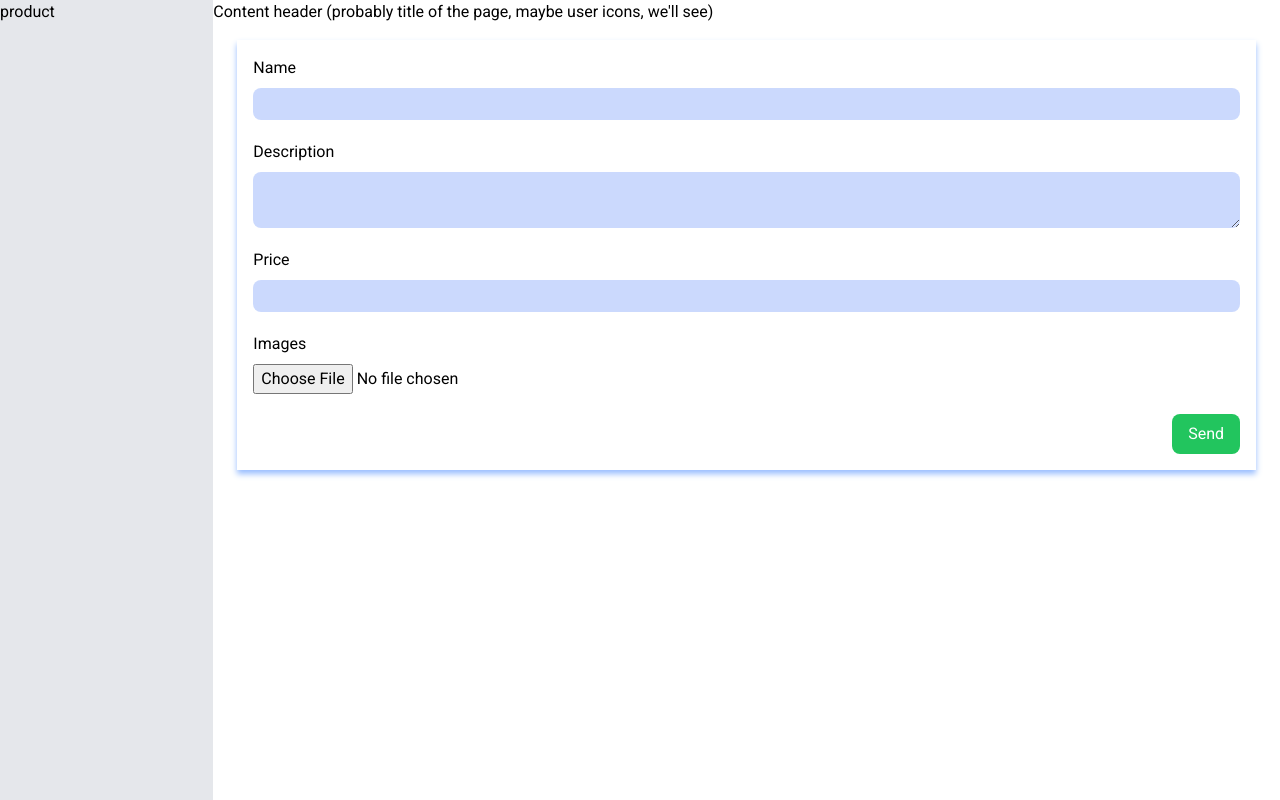
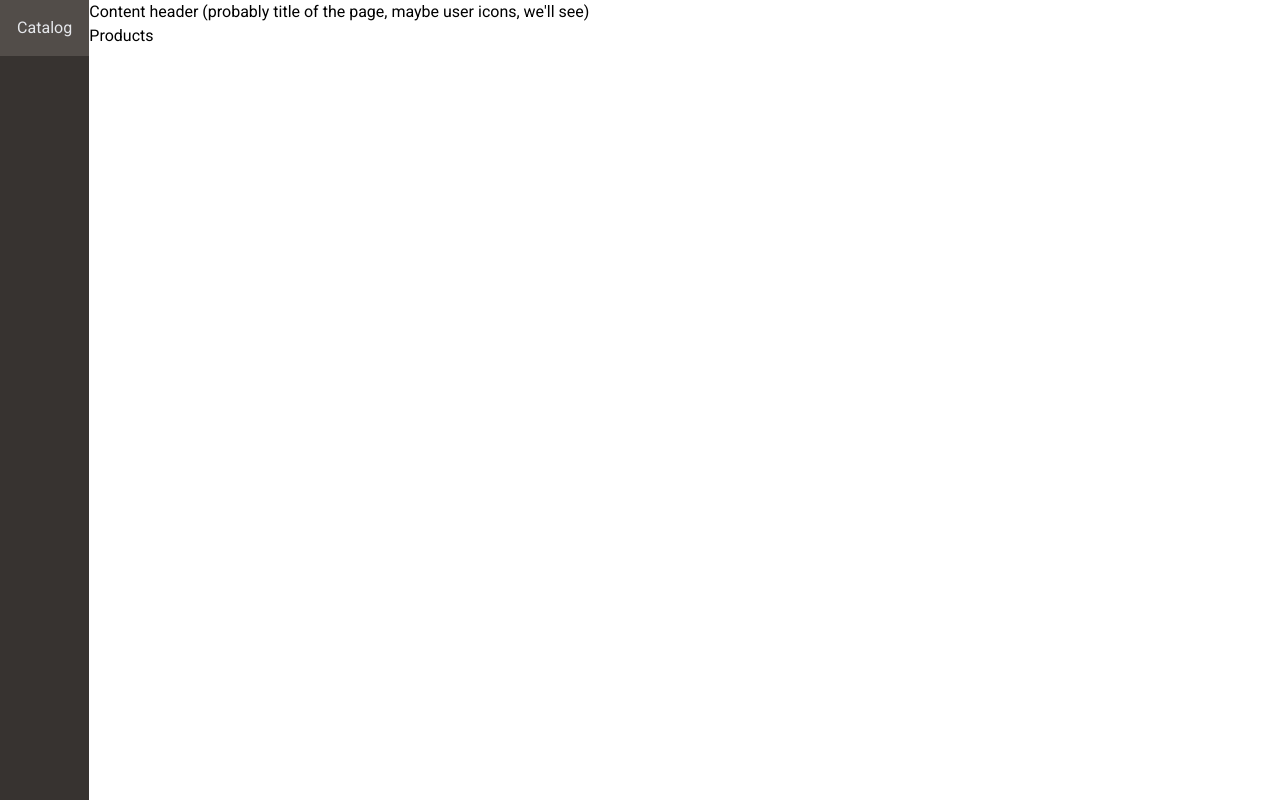
Before and after one commit to tyago343/one-more-time, a React app: page / in a window 1280 px wide. Built offline with nearby package versions, Linux system fonts and the light colour scheme.

Commit message:
chore: added translations and new page

```diff
--- /dev/null
+++ b/src/i18n/en/catalog.json
@@ -0,0 +1,6 @@
+{
+  "catalog": "Catalog",
+  "catalogs": "Catalogs",
+  "product": "Product",
+  "products": "Products"
+}
--- /dev/null
+++ b/src/i18n/en/common.json
@@ -0,0 +1,8 @@
+{
+  "name": "Name",
+  "description": "Description",
+  "price": "Price",
+  "send": "Send",
+  "images": "Images",
+  "sending": "Sending..."
+}
--- /dev/null
+++ b/src/i18n/es/common.json
@@ -0,0 +1,7 @@
+{
+  "name": "Nombre",
+  "description": "Descripción",
+  "price": "Precio",
+  "send": "Enviar",
+  "sending": "Enviando..."
+}
--- /dev/null
+++ b/src/i18n/index.ts
@@ -0,0 +1,17 @@
+import enCommon from './en/common.json';
+import enCatalog from './en/catalog.json';
+import esCommon from './es/common.json';
+const translations = {
+  en: {
+    common: enCommon,
+    catalog: enCatalog,
+  },
+  es: {
+    common: esCommon,
+  },
+};
+export enum TranslationNamespaces {
+  COMMON = 'common',
+  CATALOG = 'catalog',
+}
+export default translations;
--- a/src/i18next.ts
+++ b/src/i18next.ts
@@ -1,7 +1,7 @@
 import i18n from 'i18next';
 import { initReactI18next } from 'react-i18next';
 import LanguageDetector from 'i18next-browser-languagedetector';
-
+import translations from './i18n';
 i18n
   // detect user language
   // learn more: https://github.com/i18next/i18next-browser-languageDetector
@@ -14,15 +14,9 @@ i18n
     debug: true,
     fallbackLng: 'en',
     interpolation: {
-      escapeValue: false, // not needed for react as it escapes by default
+      escapeValue: false,
     },
-    resources: {
-      en: {
-        translation: {
-          // here we will place our translations...
-        },
-      },
-    },
+    resources: translations,
   });
 
 export default i18n;
--- a/src/index.tsx
+++ b/src/index.tsx
@@ -2,7 +2,7 @@ import { createRoot } from 'react-dom/client';
 import React from 'react';
 import App from './main';
 import './styles/tailwind.css';
-import './i18n';
+import './i18next';
 const container = document.getElementById('app-root');
 const root = createRoot(container!);
 root.render(<App />);
--- a/src/main.tsx
+++ b/src/main.tsx
@@ -1,12 +1,17 @@
 import React from 'react';
-import Product from './pages/product/product';
+import Product from './pages/product/Product';
+import { useTranslation } from 'react-i18next';
+import { TranslationNamespaces } from './i18n';
 export default () => {
+  const { t } = useTranslation(TranslationNamespaces.CATALOG);
   return (
     <main className="flex flex-col md:flex-row h-screen">
-      <aside className="w-full md:w-1/4 xl:w-1/6 bg-gray-200">
-        <p>product</p>
+      <aside className="w-full md:w-20 xl:w-24 bg-dark">
+        <p className="text-center py-4 hover:bg-dark-hover text-gray-200">
+          {t('catalog')}
+        </p>
       </aside>
-      <div className="w-full md:w-3/4 xl:w-5/6 bg-white">
+      <div className="w-full  bg-white">
         <header>
           Content header (probably title of the page, maybe user icons, we'll
           see)
--- a/src/pages/product/product.tsx
+++ b/src/pages/product/CreateProduct.tsx
@@ -1,5 +1,7 @@
 import React from 'react';
 import { useForm } from 'react-hook-form';
+import { useTranslation } from 'react-i18next';
+import { TranslationNamespaces } from '../../i18n';
 
 const Product: React.FC = () => {
   const {
@@ -8,6 +10,7 @@ const Product: React.FC = () => {
     register,
     reset,
   } = useForm();
+  const { t } = useTranslation(TranslationNamespaces.COMMON);
   const onSubmit = (_values: any) => {
     setTimeout(() => {
       if (isSubmitSuccessful) reset();
@@ -18,7 +21,7 @@ const Product: React.FC = () => {
       <form onSubmit={handleSubmit(onSubmit)} className="p-4">
         <div className="flex flex-col mb-4">
           <label htmlFor="name" className="mb-2">
-            Name
+            {t('name')}
           </label>
           <input
             className="bg-supporting-blue/40 rounded-lg px-2 py-1 mb-1"
@@ -32,7 +35,7 @@ const Product: React.FC = () => {
         </div>
         <div className="flex flex-col mb-4">
           <label htmlFor="description" className="mb-2">
-            Description
+            {t('description')}
           </label>
           <textarea
             {...register('description', {
@@ -47,7 +50,7 @@ const Product: React.FC = () => {
         </div>
         <div className="flex flex-col mb-4">
           <label htmlFor="price" className="mb-2">
-            Price
+            {t('price')}
           </label>
           <input
             type="number"
@@ -61,7 +64,7 @@ const Product: React.FC = () => {
         </div>
         <div className="flex flex-col mb-4">
           <label htmlFor="images" className="mb-2">
-            Images
+            {t('images')}
           </label>
           <input
             type="file"
--- /dev/null
+++ b/src/pages/product/Product.tsx
@@ -0,0 +1,13 @@
+import React from 'react';
+import { useTranslation } from 'react-i18next';
+import { TranslationNamespaces } from '../../i18n';
+
+const Product: React.FC = () => {
+  const { t } = useTranslation(TranslationNamespaces.CATALOG);
+  return (
+    <div>
+      <h1>{t('products')}</h1>
+    </div>
+  );
+};
+export default Product;
--- /dev/null
+++ b/src/types/react-i18next.d.ts
@@ -0,0 +1,12 @@
+import 'react-i18next';
+import common from '../i18n/en/common.json';
+import catalog from '../i18n/en/catalog.json';
+
+declare module 'i18next' {
+  interface CustomTypeOptions {
+    resources: {
+      common: typeof common;
+      catalog: typeof catalog;
+    };
+  }
+}
--- a/tailwind.config.js
+++ b/tailwind.config.js
@@ -20,6 +20,10 @@ module.exports = {
           DEFAULT: '#D32F2F',
           light: '#E57373',
         },
+        dark: {
+          DEFAULT: '#373330',
+          hover: '#524d49',
+        },
       },
       boxShadow: {
         primary: '0 4px 6px rgba(75, 73, 172, 0.5)',
--- a/tsconfig.json
+++ b/tsconfig.json
@@ -29,7 +29,6 @@
     // "rootDir": "./",                                  /* Specify the root folder within your source files. */
     "moduleResolution": "node" /* Specify how TypeScript looks up a file from a given module specifier. */,
     // "baseUrl": "./",                                  /* Specify the base directory to resolve non-relative module names. */
-    // "paths": {},                                      /* Specify a set of entries that re-map imports to additional lookup locations. */
     // "rootDirs": [],                                   /* Allow multiple folders to be treated as one when resolving modules. */
     // "typeRoots": [],                                  /* Specify multiple folders that act like './node_modules/@types'. */
     "types": [
@@ -43,7 +42,7 @@
     // "resolvePackageJsonExports": true,                /* Use the package.json 'exports' field when resolving package imports. */
     // "resolvePackageJsonImports": true,                /* Use the package.json 'imports' field when resolving imports. */
     // "customConditions": [],                           /* Conditions to set in addition to the resolver-specific defaults when resolving imports. */
-    // "resolveJsonModule": true,                        /* Enable importing .json files. */
+    "resolveJsonModule": true /* Enable importing .json files. */,
     // "allowArbitraryExtensions": true,                 /* Enable importing files with any extension, provided a declaration file is present. */
     // "noResolve": true,                                /* Disallow 'import's, 'require's or '<reference>'s from expanding the number of files TypeScript should add to a project. */
 
```
Also changed, not shown: 1 other file (tests, documents, lock files or other folders).
